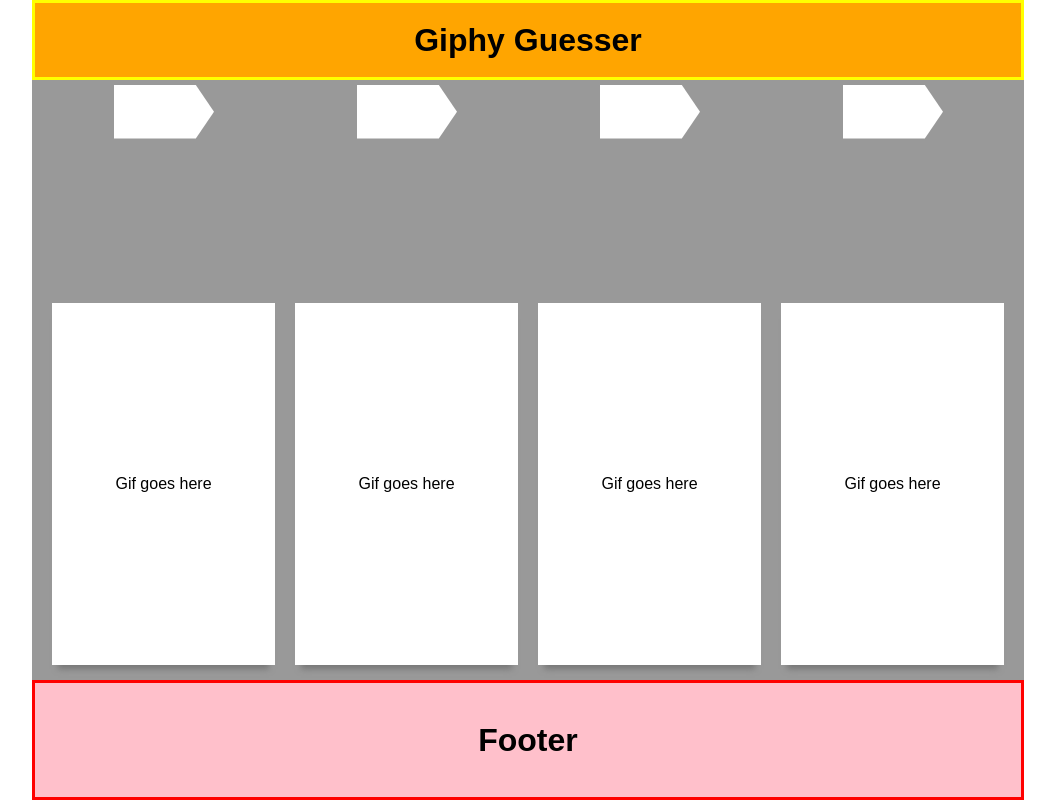
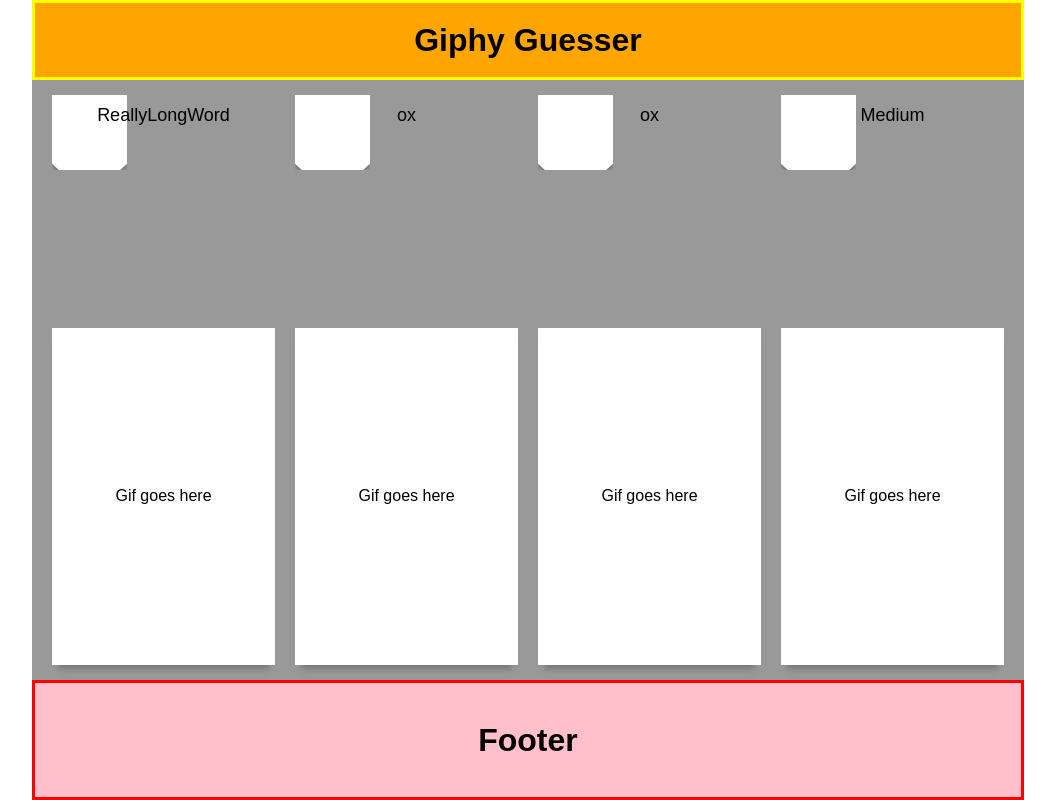
Before and after one commit to Casey1449/Giphy-Guesser, a React (Create React App) app: page / in a window 1280 px wide. Shown: the whole page, without its empty margins (112-1167 px from the left). Built offline with nearby package versions, Linux system fonts and the light colour scheme.

Commit message:
px sizes

```diff
--- a/src/components/WordItem.js
+++ b/src/components/WordItem.js
@@ -3,16 +3,25 @@ import '../styles/ListItems.css';
 import { SortableElement } from 'react-sortable-hoc';
 
 const WordItem = SortableElement((props) =>
-<svg version="1.1" preserveAspectRatio="none" x='0' y='0' width='100px' height='60px' viewBox="0 0 110 56" fill='white'><polygon points="0,0 0,50 90,50 110,25 90,0 "/></svg>
-  );
 
+<li className='list-item word-item'>
+<div className='word-arrow'>
+<p>{props.word}</p>
+</div>
+</li>
+);
 export default WordItem;
 
 
 
 
-// <li className='list-item word-item'>
-// <div className='word-arrow'>
-// <p>{props.word}</p>
+
+
+// <div>
+// <svg className='white-arrow' version="1.1" preserveAspectRatio="none" >
+// <g>
+// <polygon points="0,0 0,50 90,50 110,25 90,0 "/>
+// <text x="50%" y="50%" textAnchor="middle" fill='black'>Stuff in here</text>
+// </g>
+// </svg>
 // </div>
-// </li>
--- a/src/styles/ListItems.css
+++ b/src/styles/ListItems.css
@@ -24,7 +24,7 @@
   background-color: white;
   background: url(../images/pointer.svg);
   background-repeat: no-repeat;
-  background-size: contain;
+  background-size: 110px 75px;
   background-position: center;
 }
 
@@ -34,6 +34,14 @@
   font-size: 3.5vw;
   margin-bottom: 6px;
 }
+
+/*.white-arrow {
+  x: 0;
+  y: 0;
+  width: 110px;
+  height: 60px;
+  fill: white
+}*/
 
 @media (min-width: 576px) {
   .word-arrow p {
@@ -51,9 +59,15 @@
     box-sizing: border-box;
     background: url(../images/pointer2.svg);
     background-repeat: no-repeat;
-    background-size: contain;
+    background-size: 75px 110px;
     align-self: stretch;
   }
+
+  /*.white-arrow {
+    transform: rotate(90deg);
+    width: 100px;
+    height: 80px;
+  }*/
 
   .word-arrow p{
     margin: 0px;
```
Also changed, not shown: src/images/pointer.png (added), src/images/pointer2.svg.
